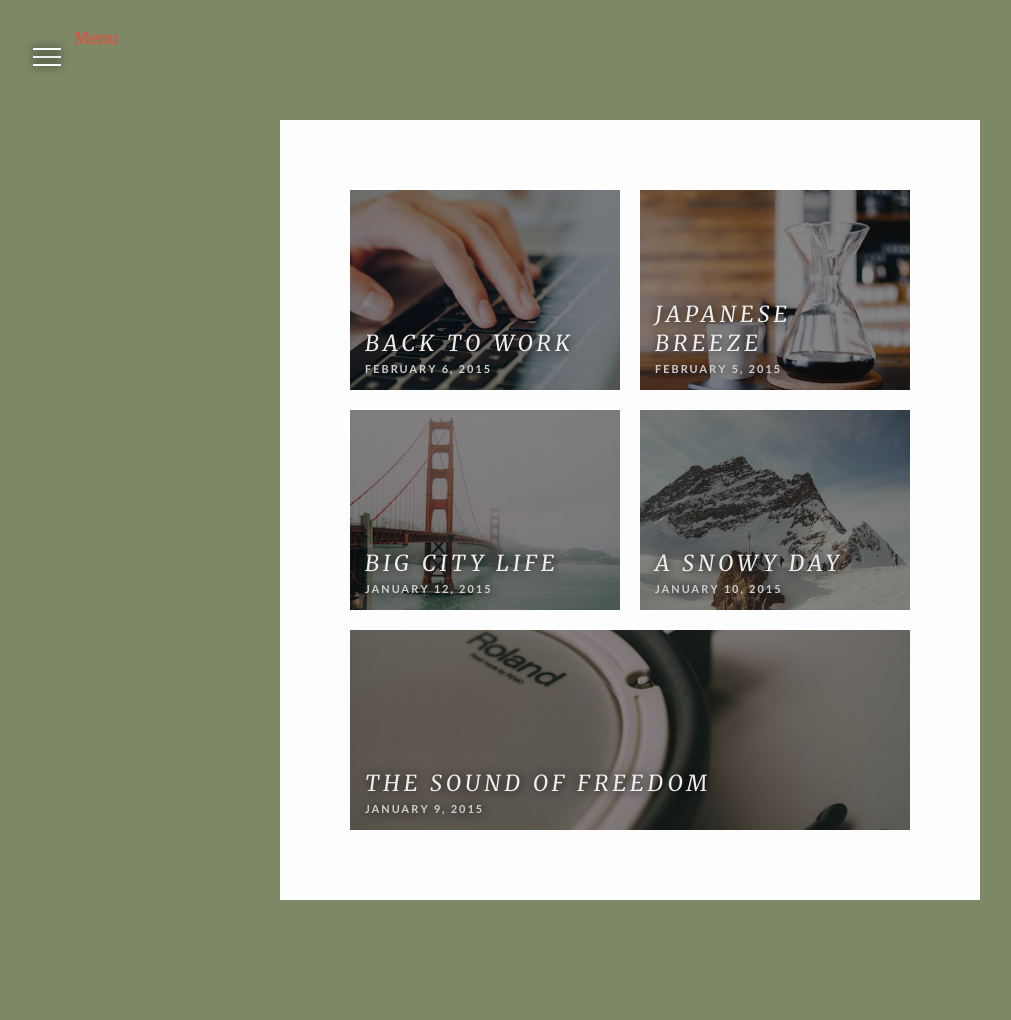
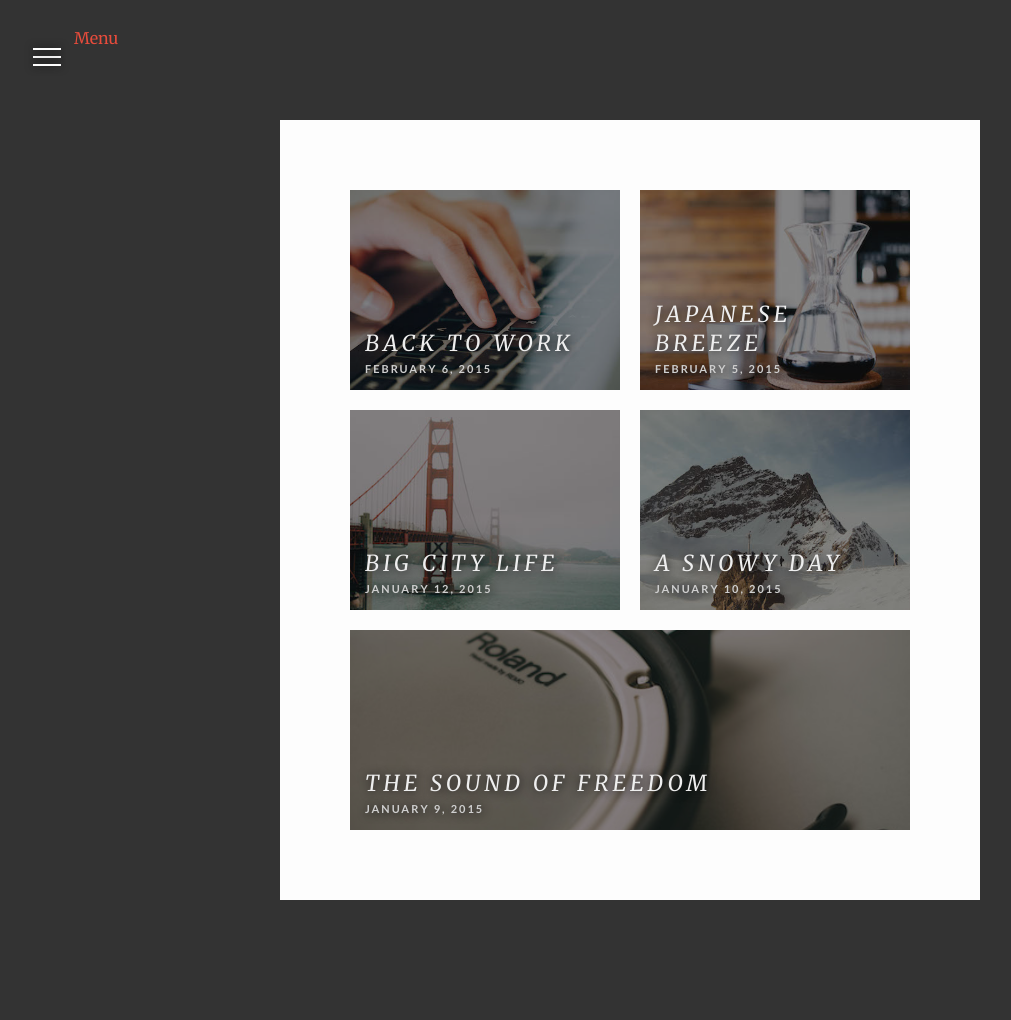
Before and after one commit to Matcai/Matcai.github.io, a Jekyll site: the page built from index.html, in a window 1280 px wide. Shown: the whole page, without its empty margins (10-1021 px from the left). Built offline with Jekyll 4.4.1, drawn with Linux system fonts in a browser that asks for light colours; nearby versions of some CDN libraries; the list of posts is cut into pages by our own code.

Commit message:
change background-color

```diff
--- a/assets/css/main.scss
+++ b/assets/css/main.scss
@@ -20,7 +20,8 @@ $text-color:       $dark-color;
 $text-color-light: $light-color;
 $background-color: #fdfdfd;
 $brand-color:      #e74c3c;
-$brand-color-2:    #7D8866;
+/*$brand-color-2:    #7D8866;*/
+$brand-color-2:    #333;
 
 $grey-color:       #828282;
 $grey-color-light: lighten($grey-color, 35%);
```
